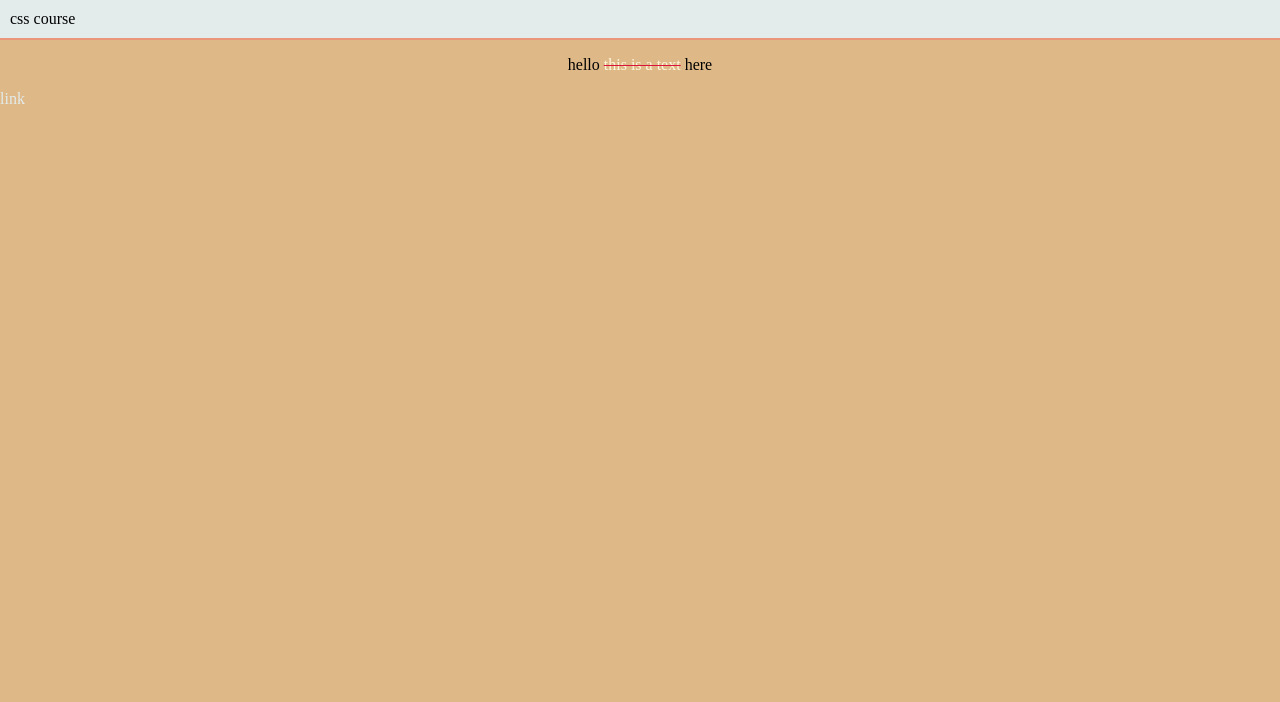
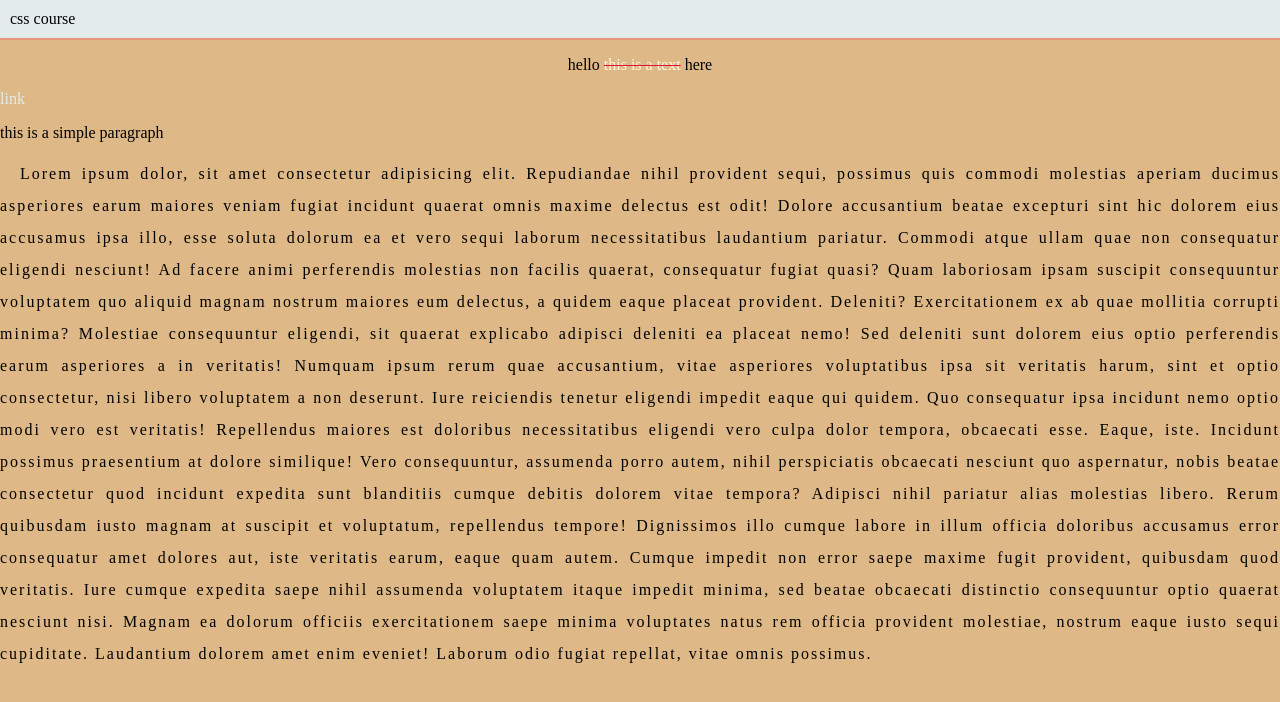
Before and after one commit to unuefeejovwoke/100days_of_codes, a plain HTML site: page css_learn/text-decoration/index.html in a window 1280 px wide. Drawn offline with Linux system fonts and the light colour scheme.

Commit message:
learnt fonts and tex styling

```diff
--- /dev/null
+++ b/css_learn/fonts/style.css
@@ -0,0 +1,21 @@
+body{
+    background-color: burlywood;
+    margin: 0;
+    padding: 0;
+}
+nav{
+    padding: 10px;
+    margin-bottom: 15px;
+    background-color: #e3ebeb;
+    border-bottom-width: 5px;
+    border-bottom-style: solid;
+    border-bottom-color: darksalmon;
+    display: block;
+    cursor: pointer;
+}
+.serif{
+    font-family: Times;
+}
+.sans{
+    font-family: Arial;
+}
--- a/css_learn/text-decoration/index.html
+++ b/css_learn/text-decoration/index.html
@@ -12,6 +12,21 @@
     <p class="c">hello <span class="strike">this is a text</span>
     here</p>
     <a href="#">link</a>
+    <p class="para"> this is a simple paragraph</p>
+    <!--text indent-->
+
+    <p class="text-test">
+        Lorem ipsum dolor, sit amet consectetur adipisicing elit. Repudiandae nihil provident sequi, possimus quis commodi molestias aperiam ducimus asperiores earum maiores veniam fugiat incidunt quaerat omnis maxime delectus est odit!
+        Dolore accusantium beatae excepturi sint hic dolorem eius accusamus ipsa illo, esse soluta dolorum ea et vero sequi laborum necessitatibus laudantium pariatur. Commodi atque ullam quae non consequatur eligendi nesciunt!
+        Ad facere animi perferendis molestias non facilis quaerat, consequatur fugiat quasi? Quam laboriosam ipsam suscipit consequuntur voluptatem quo aliquid magnam nostrum maiores eum delectus, a quidem eaque placeat provident. Deleniti?
+        Exercitationem ex ab quae mollitia corrupti minima? Molestiae consequuntur eligendi, sit quaerat explicabo adipisci deleniti ea placeat nemo! Sed deleniti sunt dolorem eius optio perferendis earum asperiores a in veritatis!
+        Numquam ipsum rerum quae accusantium, vitae asperiores voluptatibus ipsa sit veritatis harum, sint et optio consectetur, nisi libero voluptatem a non deserunt. Iure reiciendis tenetur eligendi impedit eaque qui quidem.
+        Quo consequatur ipsa incidunt nemo optio modi vero est veritatis! Repellendus maiores est doloribus necessitatibus eligendi vero culpa dolor tempora, obcaecati esse. Eaque, iste. Incidunt possimus praesentium at dolore similique!
+        Vero consequuntur, assumenda porro autem, nihil perspiciatis obcaecati nesciunt quo aspernatur, nobis beatae consectetur quod incidunt expedita sunt blanditiis cumque debitis dolorem vitae tempora? Adipisci nihil pariatur alias molestias libero.
+        Rerum quibusdam iusto magnam at suscipit et voluptatum, repellendus tempore! Dignissimos illo cumque labore in illum officia doloribus accusamus error consequatur amet dolores aut, iste veritatis earum, eaque quam autem.
+        Cumque impedit non error saepe maxime fugit provident, quibusdam quod veritatis. Iure cumque expedita saepe nihil assumenda voluptatem itaque impedit minima, sed beatae obcaecati distinctio consequuntur optio quaerat nesciunt nisi.
+        Magnam ea dolorum officiis exercitationem saepe minima voluptates natus rem officia provident molestiae, nostrum eaque iusto sequi cupiditate. Laudantium dolorem amet enim eveniet! Laborum odio fugiat repellat, vitae omnis possimus.
+    </p>
 
 </body>
 </html>
--- a/css_learn/text-decoration/style.css
+++ b/css_learn/text-decoration/style.css
@@ -26,3 +26,12 @@ a{
 .c{
     text-align: center;
 }
+.para{
+    text-transform: initial;
+}
+.text-test{
+    text-indent: 20px;
+    text-align: justify;
+    letter-spacing: 2px;
+    line-height: 2;
+}
--- /dev/null
+++ b/css_learn/text-dirction/style.css
@@ -0,0 +1,21 @@
+body{
+    background-color: burlywood;
+    margin: 0;
+    padding: 0;
+}
+nav{
+    padding: 10px;
+    margin-bottom: 15px;
+    background-color: #e3ebeb;
+    border-bottom-width: 5px;
+    border-bottom-style: solid;
+    border-bottom-color: darksalmon;
+    display: block;
+    cursor: pointer;
+}
+.sample{
+    word-spacing: 1em;
+}
+input{
+    direction: rtl;
+}
```
Also changed, not shown: css_learn/text-dirction/index.html (added, +21 -0 lines).
